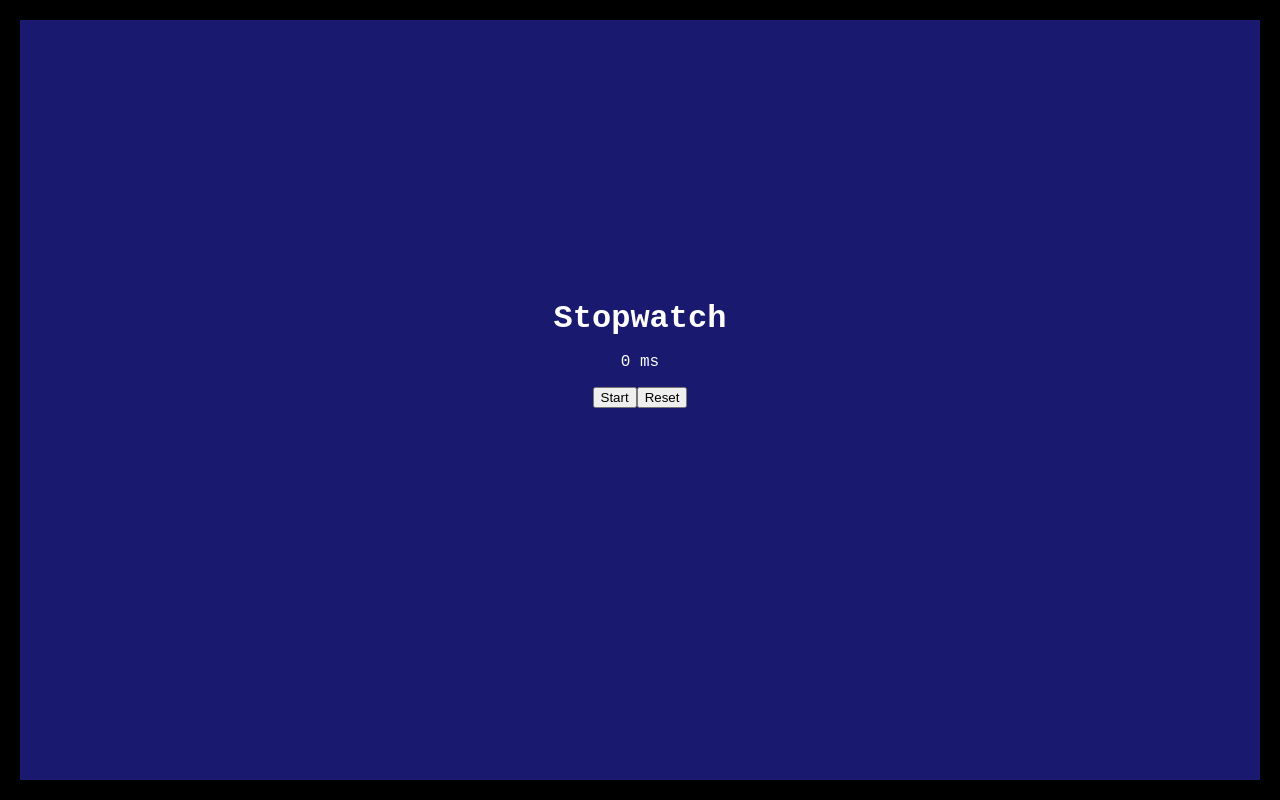
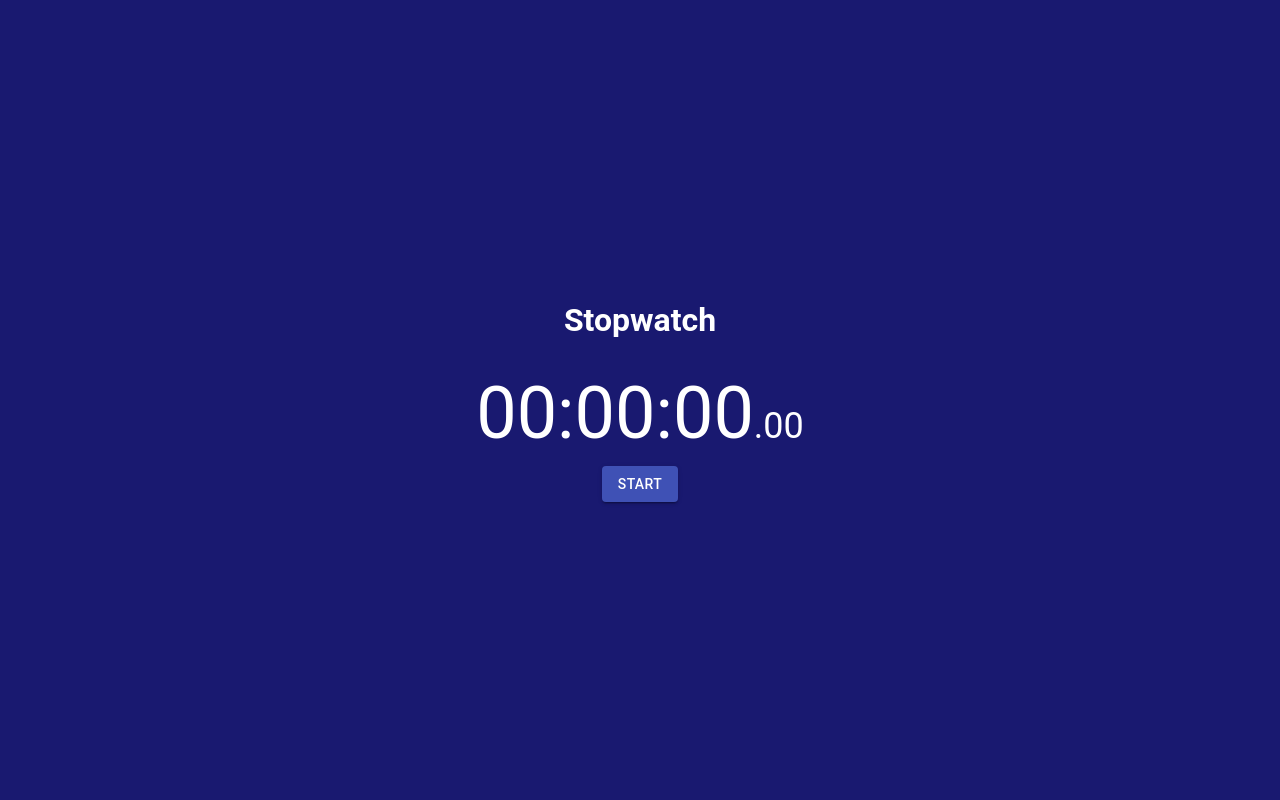
Before and after one commit to rusane/react-timer-app, a React (Create React App) app: page / in a window 1280 px wide. Built offline with nearby package versions, Linux system fonts and the light colour scheme.

Commit message:
Format time field and add Material-UI

```diff
--- a/package.json
+++ b/package.json
@@ -3,6 +3,7 @@
   "version": "0.1.0",
   "private": true,
   "dependencies": {
+    "@material-ui/core": "^4.5.1",
     "react": "^16.10.2",
     "react-dom": "^16.10.2",
     "react-scripts": "3.2.0"
--- a/src/App.css
+++ b/src/App.css
@@ -1,8 +1,7 @@
-.Main {
+.main {
   height: 100vh;
-  box-sizing: border-box;
-  border: 20px solid black;
   overflow: hidden;
-  padding: 0;
-  /* background: red; */
+  background: midnightblue
+  /* box-sizing: border-box; */
+  /* border: 20px solid black; */
 }
--- a/src/App.js
+++ b/src/App.js
@@ -5,7 +5,7 @@ import './App.css';
 class App extends React.Component {
   render() {
     return (
-      <div className='Main'>
+      <div className='main'>
         <Stopwatch/>
       </div>
     );
--- /dev/null
+++ b/src/Stopwatch.css
@@ -0,0 +1,21 @@
+.container {
+    height: 100%;
+    padding-top: 35vh;
+    text-align: center;
+    font-family: "Roboto", "Lucida Console", monospace;
+    color: white;
+}
+
+.time-format {
+    padding: 10px;
+}
+
+.hh-mm-ss {
+    display: inline;
+    font-size: 72px
+}
+
+.ms {
+    display: inline;
+    font-size: 36px;
+}
--- a/src/Stopwatch.js
+++ b/src/Stopwatch.js
@@ -1,4 +1,6 @@
 import React from 'react';
+import './Stopwatch.css';
+import Button from '@material-ui/core/Button';
 
 class Stopwatch extends React.Component {
   state = {
@@ -11,7 +13,7 @@ class Stopwatch extends React.Component {
       const startTime = Date.now() - state.elapsedTime;
       this.timer = setInterval(() => {
         this.setState({ elapsedTime: Date.now() - startTime });
-      });
+      }, 10);
       return { isOn: !state.isOn };
     });
   };
@@ -32,24 +34,29 @@ class Stopwatch extends React.Component {
     clearInterval(this.timer);
   }
 
+  formatTime(time) {
+    let ms = ('0' + Math.floor(time / 10) % 1000).slice(-2);
+    let seconds = ('0' + Math.floor(time / 1000) % 60).slice(-2);
+    let minutes = ('0' + Math.floor(time / 60000) % 60).slice(-2);
+    let hours = ('0' + Math.floor(time / 3600000) % 24).slice(-2);
+    return (
+      <div className='time-format'>
+        <p className='hh-mm-ss'>{hours}:{minutes}:{seconds}</p>
+        <p className='ms'>.{ms}</p>
+      </div>
+    )
+  }
+
   render() {
     const {isOn, elapsedTime} = this.state;
-    const containerStyle = {
-      background: 'midnightblue',
-      height: '100%',
-      paddingTop: '35vh',
-      textAlign: 'center',
-      font: '16px monospace',
-      color: 'white'
-    };
 
     return (
-      <div style={containerStyle}>
-          <h1 style={{margin: '0'}}>Stopwatch</h1>
-          <p>{elapsedTime} ms</p>
-          {!isOn &&  <button onClick={this.handleStart}>{elapsedTime === 0 ? 'Start' : 'Resume'}</button>}
-          {isOn && <button onClick={this.handleStop}>Stop</button>}
-          {!isOn ? <button onClick={this.handleReset}>Reset</button> : null}
+      <div className='container'>
+          <h1>Stopwatch</h1>
+          {this.formatTime(elapsedTime)}
+          {!isOn &&  <Button variant='contained' color='primary' onClick={this.handleStart}>{elapsedTime === 0 ? 'Start': 'Resume'}</Button>}
+          {isOn && <Button variant='contained' color='primary' onClick={this.handleStop}>Stop</Button>}
+          {!isOn && elapsedTime > 0 ? <Button variant='contained' color='primary' onClick={this.handleReset}>Reset</Button> : null}
       </div>
     );
   }
```
Also changed, not shown: 1 other file (tests, documents, lock files or other folders).
